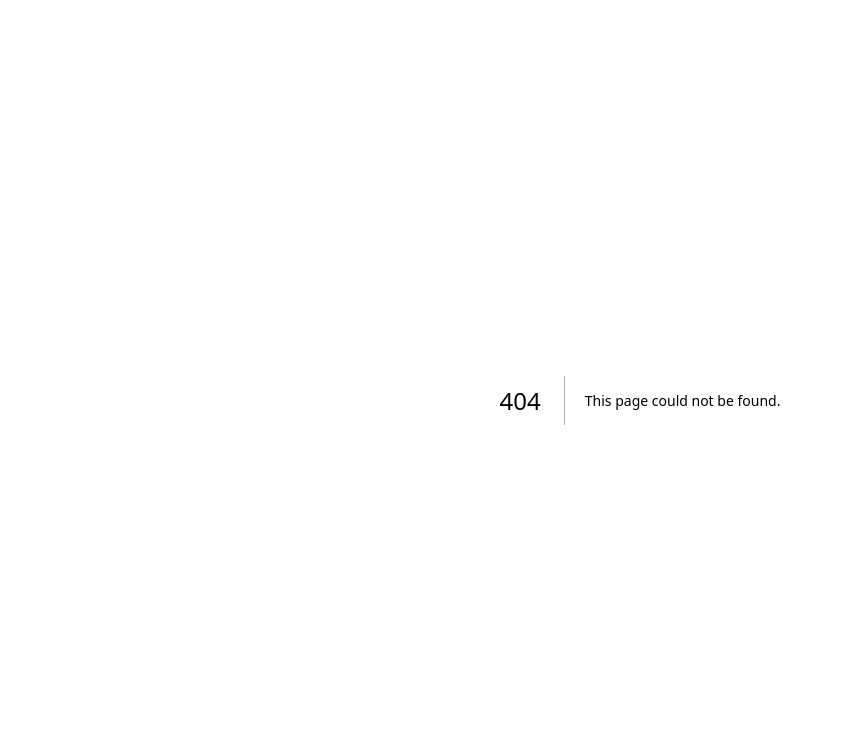
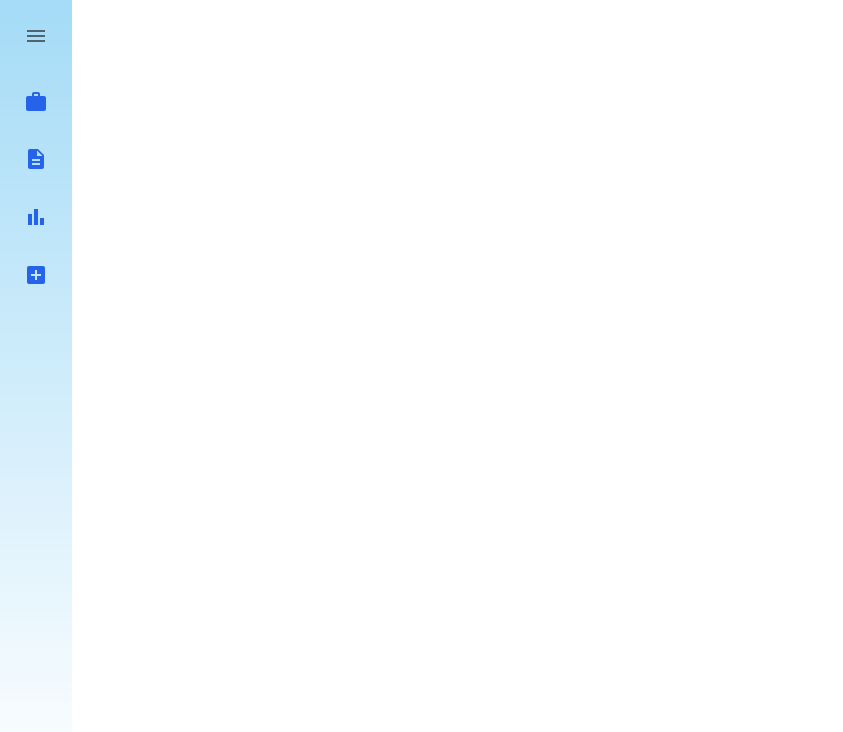
Before and after one commit to YosephSE/ATS, a Next.js app in the folder client/: page /postjob in a window 1280 px wide. Before the commit this address had no page. Shown: the top 732 px of the page, without its empty margins (0-843 px from the left). Built offline with nearby package versions, Linux system fonts and the light colour scheme.

Commit message:
Setup sideBar

```diff
--- /dev/null
+++ b/client/app/postjob/page.tsx
@@ -0,0 +1,12 @@
+import React from 'react'
+import SideBar from '@/components/SideBar'
+
+const postJob = () => {
+  return (
+    <>
+        <SideBar />
+    </>
+  )
+}
+
+export default postJob
--- a/client/components/Header.tsx
+++ b/client/components/Header.tsx
@@ -34,7 +34,7 @@ const Header = ({ page }: Props) => {
                 <div className="h-6 w-px bg-gray-300"></div>
                 <Button
                     variant='contained'
-                    onClick = {() => dispatch(setLogin())}
+                    onClick = {() =>  dispatch(setLogin())}
                 >
                     Sign In
                 </Button>
--- /dev/null
+++ b/client/components/SideBar.tsx
@@ -0,0 +1,98 @@
+"use client"
+import React, { useState } from 'react';
+import {
+  Drawer,
+  Avatar,
+  IconButton,
+} from '@mui/material';
+import {
+  Work,
+  Description,
+  BarChart,
+  AddBox,
+  Menu as MenuIcon,
+  ExpandMore as ExpandMoreIcon,
+} from '@mui/icons-material';
+
+import Link from 'next/link';
+
+interface NavItem {
+  text: string;
+  link: string
+  icon: React.ReactElement;
+}
+
+const Sidebar: React.FC = () => {
+  const [isOpen, setIsOpen] = useState(false);
+
+  const navItems: NavItem[] = [
+    { text: 'All Jobs', link: "/alljobs",  icon: <Work /> },
+    { text: 'All Applications', link: "/allapplications", icon: <Description /> },
+    { text: 'Statistics', link:"/statistics", icon: <BarChart /> },
+    { text: 'Add Jobs', link: "/postjob", icon: <AddBox /> },
+  ];
+
+  const toggleDrawer = () => {
+    setIsOpen(!isOpen);
+  };
+
+  return (
+      <Drawer
+        variant="permanent"
+        sx={{
+          width: isOpen ? 240 : 72,
+          flexShrink: 0,
+          [`& .MuiDrawer-paper`]: {
+            width: isOpen ? 240 : 72,
+            boxSizing: 'border-box',
+            borderRight: 'none',
+            background: 'linear-gradient(180deg,rgba(116, 200, 242, 0.65),#FFFFFF)',
+            zIndex: 1
+          },
+        }}
+      >
+        <div>
+          <div className='justify-center py-4'>
+            <div className={`flex items-center w-full px-4 ${isOpen? "justify-between": "center"}` }>
+              {isOpen && (
+                <>
+                  <Avatar sx={{ width: 32, height: 32 }} />
+                  <h2 className='text-base font-normal ml-4'>User Name</h2>
+                  <IconButton size="small">
+                    <ExpandMoreIcon />
+                  </IconButton>
+                </>
+              )}
+              <IconButton onClick={toggleDrawer} sx={{ textAlign: 'center', ml: isOpen ? 'auto' : 0 }}>
+                <MenuIcon />
+              </IconButton>
+            </div>
+          </div>
+
+          {navItems.map((item) => (
+            <li
+                key={item.text}
+                className={`flex items-center ${isOpen ? 'justify-start px-4' : 'justify-center'} py-4`}
+            >
+                <Link href={item.link}>
+                    <div className="flex items-center hover:text-blue-600">
+                    <div className={`${isOpen ? 'mr-4' : 'mr-0'} text-blue-600`}>
+                        {item.icon}
+                    </div>
+                    {isOpen && (
+                        <span>{item.text}</span>
+                    )}
+                    </div>
+                </Link>
+            </li>
+        ))}
+
+        </div>
+        <div className={`mt-auto p-4 ${isOpen ? 'text-left' : 'text-center'}`}>
+            {isOpen && <p className="text-base">useremail@gmail.com</p>}
+        </div>
+      </Drawer>
+  );
+};
+
+export default Sidebar;
--- a/client/package.json
+++ b/client/package.json
@@ -12,6 +12,7 @@
     "@emotion/cache": "^11.13.1",
     "@emotion/react": "^11.13.3",
     "@emotion/styled": "^11.13.0",
+    "@mui/icons-material": "^6.0.2",
     "@mui/material": "^6.0.2",
     "@mui/material-nextjs": "^6.0.2",
     "@reduxjs/toolkit": "^2.2.7",
@@ -23,6 +24,7 @@
     "redux": "^5.0.1"
   },
   "devDependencies": {
+    "@types/material-ui": "^0.21.17",
     "@types/node": "^20",
     "@types/react": "^18",
     "@types/react-dom": "^18",
```
Also changed, not shown: 1 other file (tests, documents, lock files or other folders).
